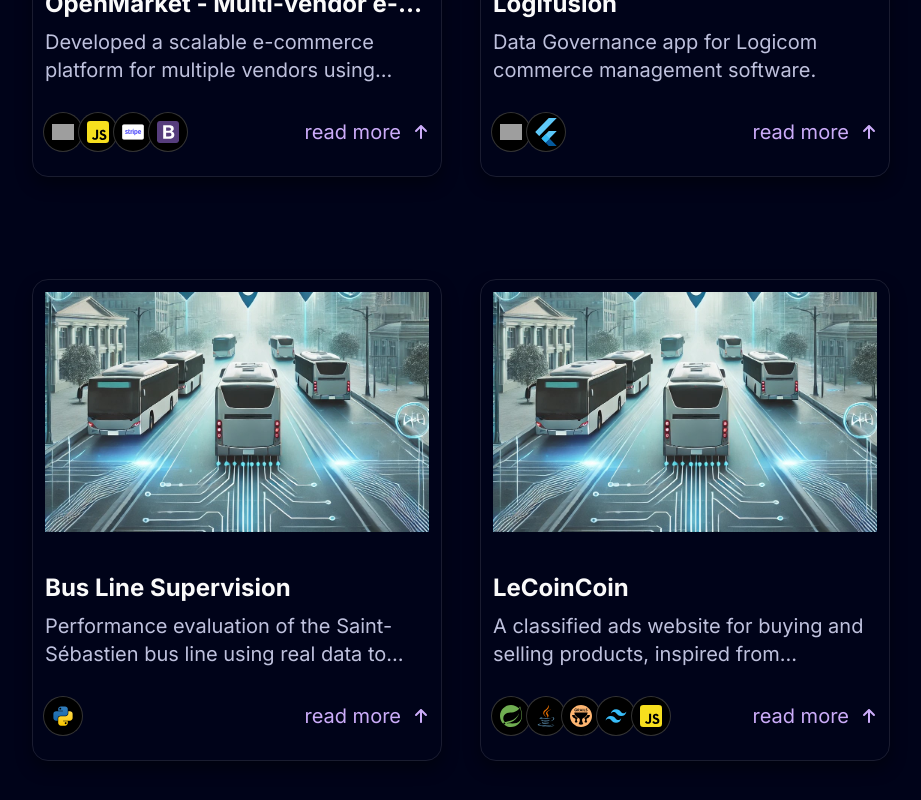
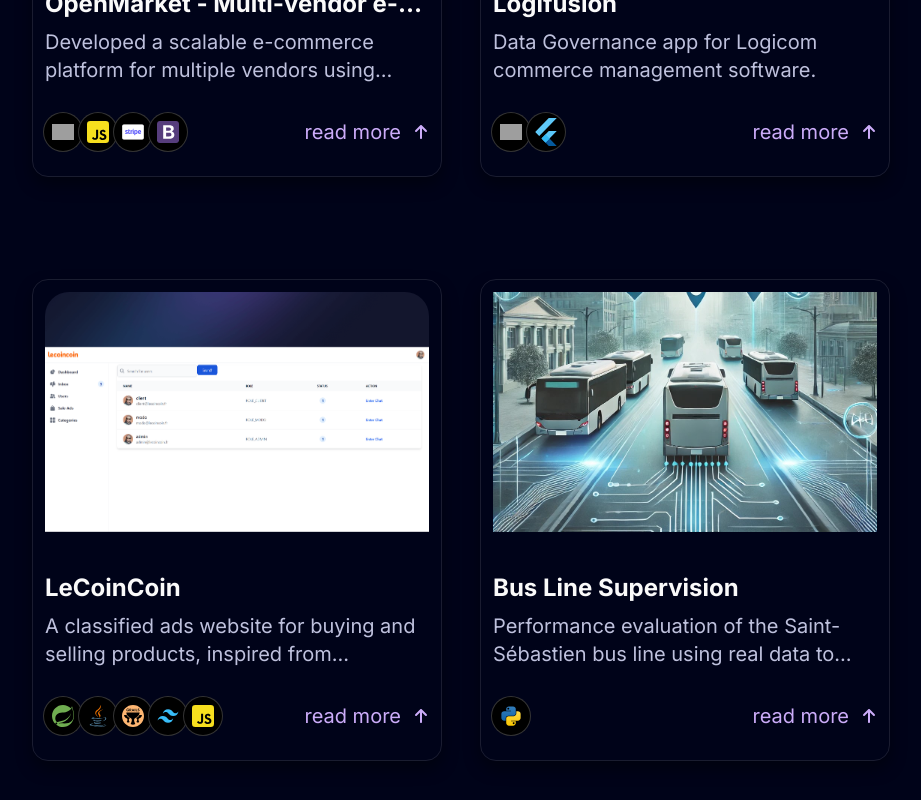
Before and after one commit to SaidAbderrahmane/saidabderrahmane.github.io, a Next.js app: page / in a window 1280 px wide. Shown: the part 2683-3483 px from the top of the page, without its empty margins (179-1100 px from the left). Built offline with nearby package versions, Linux system fonts and the light colour scheme; grey boxes are pictures that could not be loaded.

Commit message:
update projects

```diff
--- a/data/index.ts
+++ b/data/index.ts
@@ -61,6 +61,22 @@ export const projects = [
       "/Logifusion.png",
     ],
   },
+
+  {
+    id: 5,
+    title: "LeCoinCoin",
+    des: "A classified ads website for buying and selling products, inspired from Leboncoin.",
+    longDes: `- Developed a full-stack application for posting and managing classified ads, replicating the admin panel features of Leboncoin.
+    - Implemented user authentication and authorization using Spring Security, enabling users to post and manage ads.
+    - Designed and implemented a REST API, tested and documented it using Postman.
+    - Used Tailwind CSS for styling and responsive design.`,
+    img: "/grails_messages.png",
+    iconLists: ["/spring.svg","/java.svg","/grails.svg","/tail.svg","/js.svg"],
+    link: "https:/github.com/saidabderrahmane/bus_line_supervision",
+    screenshots: [
+      "/grails_login.png","/grails_messages.png","/grails_chat.png"
+    ],
+  },
   {
     id: 5,
     title: "Bus Line Supervision",
@@ -71,21 +87,6 @@ export const projects = [
     - Hyperparameter optimization and evaluation using metrics such as MSE and RMSE to ensure accuracy.`,
     img: "/busline.jpg",
     iconLists: ["/python.svg"],
-    link: "https:/github.com/saidabderrahmane/bus_line_supervision",
-    screenshots: [
-      "/busline.jpg",
-    ],
-  },
-  {
-    id: 5,
-    title: "LeCoinCoin",
-    des: "A classified ads website for buying and selling products, inspired from Leboncoin.",
-    longDes: `- Developed a full-stack application for posting and managing classified ads, replicating the admin panel features of Leboncoin.
-    - Implemented user authentication and authorization using Spring Security, enabling users to post and manage ads.
-    - Designed and implemented a REST API, tested and documented it using Postman.
-    - Used Tailwind CSS for styling and responsive design.`,
-    img: "/busline.jpg",
-    iconLists: ["/spring.svg","/java.svg","/grails.svg","/tail.svg","/js.svg"],
     link: "https:/github.com/saidabderrahmane/bus_line_supervision",
     screenshots: [
       "/busline.jpg",
```
